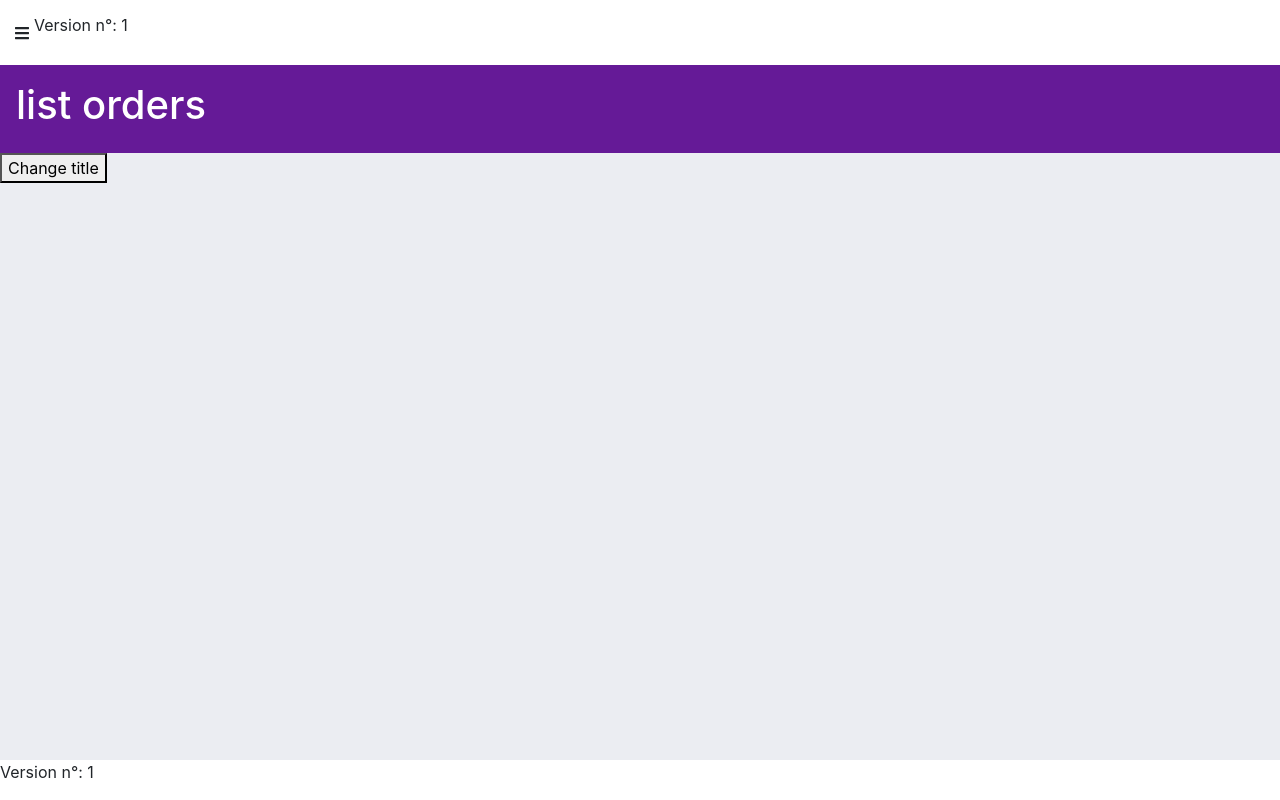
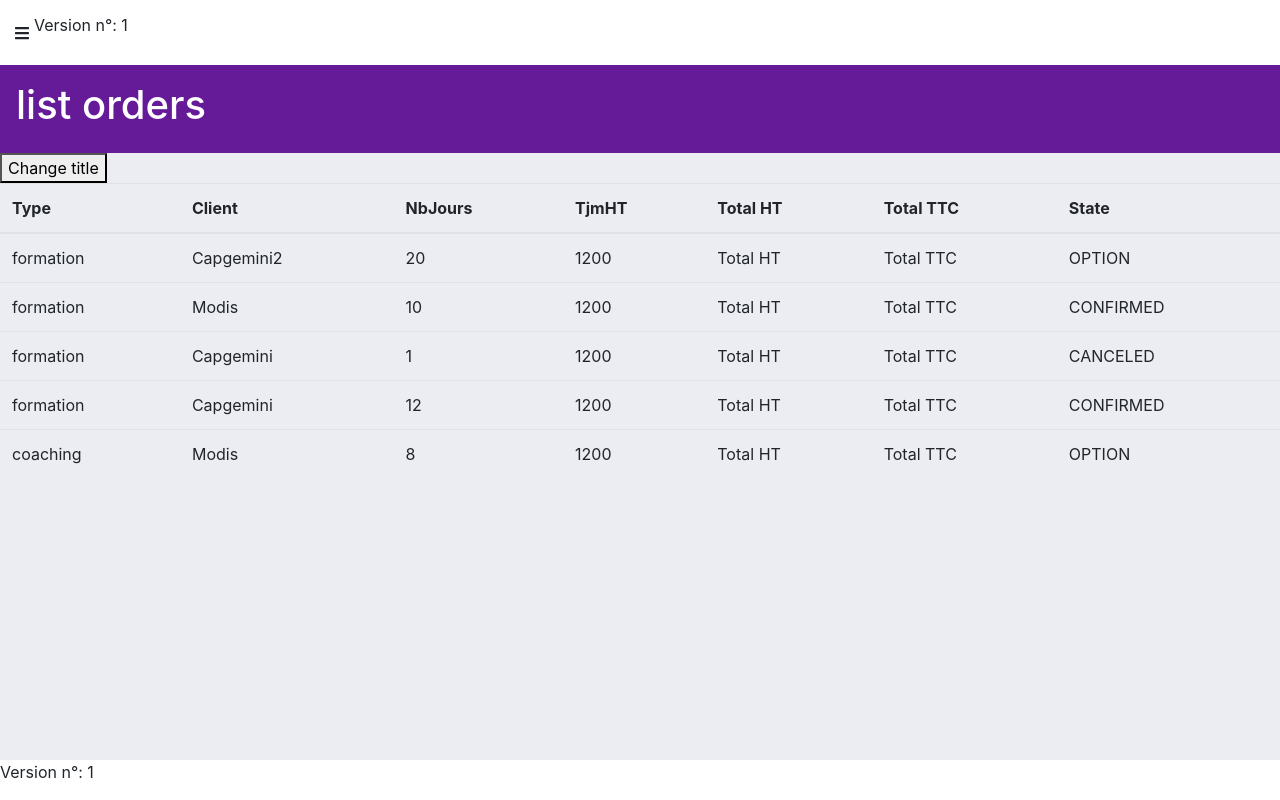
Before and after one commit to dnyuhm/crm-27-sept-2021, an Angular app: page /orders in a window 1280 px wide. Built offline with nearby package versions, Linux system fonts and the light colour scheme; data requests are answered from the project's data file.

Commit message:
Commit 26 : Projection d’un tableau dynamique

```diff
--- a/src/app/orders/pages/page-list-orders/page-list-orders.component.html
+++ b/src/app/orders/pages/page-list-orders/page-list-orders.component.html
@@ -1,4 +1,15 @@
 <app-template-full-width [title]=myTitle *ngIf="collection">
   <button (click)="changeTitle()">Change title</button>
-  <app-table-light [collection]=collection [headers]=headers></app-table-light>
+  <app-table-light [headers]=headers>
+    <tr *ngFor="let item of collection">
+      <!-- <td>{{item | json}}</td> -->
+      <td>{{ item.typePresta }}</td>
+      <td>{{ item.client }}</td>
+      <td>{{ item.nbJours }}</td>
+      <td>{{ item.tjmHt }}</td>
+      <td>Total HT</td>
+      <td>Total TTC</td>
+      <td>{{ item.state }}</td>
+    </tr>
+  </app-table-light>
 </app-template-full-width>
--- a/src/app/orders/pages/page-list-orders/page-list-orders.component.ts
+++ b/src/app/orders/pages/page-list-orders/page-list-orders.component.ts
@@ -23,7 +23,6 @@
     this.ordersService.collection$.subscribe(
       (data) => (this.collection = data)
     );
-    console.log('toto');
   }
 
   ngOnInit(): void {}
--- a/src/app/shared/components/table-light/table-light.component.html
+++ b/src/app/shared/components/table-light/table-light.component.html
@@ -0,0 +1,10 @@
+<table class="table">
+  <thead>
+    <tr>
+      <th *ngFor="let item of headers" scope="col">{{ item }}</th>
+    </tr>
+  </thead>
+  <tbody>
+    <ng-content></ng-content>
+  </tbody>
+</table>
--- a/src/app/shared/components/table-light/table-light.component.ts
+++ b/src/app/shared/components/table-light/table-light.component.ts
@@ -1,5 +1,4 @@
 import { Component, Input, OnInit } from '@angular/core';
-import { Order } from 'src/app/core/models/order';
 
 @Component({
   selector: 'app-table-light',
@@ -7,18 +6,17 @@
   styleUrls: ['./table-light.component.scss'],
 })
 export class TableLightComponent implements OnInit {
-  @Input() public collection!: Order[];
   @Input() public headers!: string[];
   constructor() {
-    console.log(this.collection);
-    console.log(this.headers);
+    // console.log(this.collection);
+    // console.log(this.headers);
   }
-  ngOnChanges(): void {
-    console.log(this.collection);
-    console.log(this.headers);
-  }
+  // ngOnChanges(): void {
+  //   console.log(this.collection);
+  //   console.log(this.headers);
+  // }
   ngOnInit(): void {
-    console.log(this.collection);
-    console.log(this.headers);
+    //   console.log(this.collection);
+    //   console.log(this.headers);
   }
 }
```
